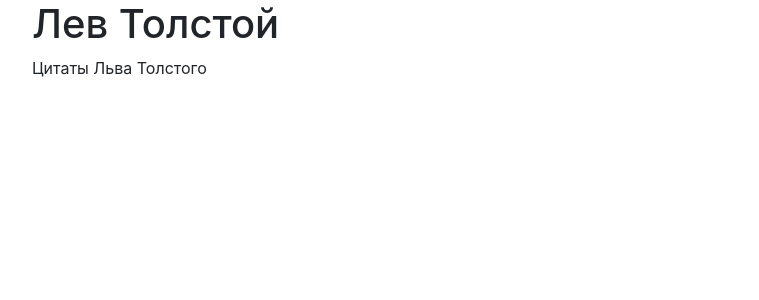
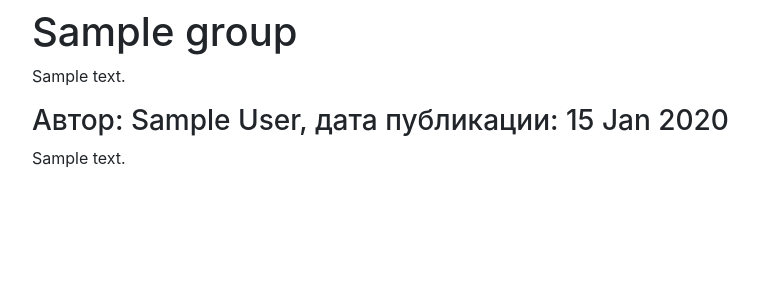
Before and after one commit to EvgeniyBudaev/hw02_community, a Django app: a page that uses yatube/templates/group.html in a window 1280 px wide. Shown: the top 300 px of the page, without its empty margins (53-812 px from the left). Run offline with Django 3.2, Linux system fonts and the light colour scheme; tables that the repository leaves empty hold one stand-in row (values such as "Sample post"); some libraries are stand-ins or nearby versions.

Commit message:
add group

```diff
--- a/my_commands.txt
+++ b/my_commands.txt
@@ -46,6 +46,7 @@ python manage.py migrate
 python manage.py createsuperuser
 
 Сборка всей статики
+python manage.py collectstatic --clear
 python manage.py collectstatic
 
 
--- a/yatube/posts/views.py
+++ b/yatube/posts/views.py
@@ -1,6 +1,7 @@
 from django.shortcuts import render, get_object_or_404
 
 from .models import Post, Group
+
 
 # Create your views here.
 
--- a/yatube/templates/group.html
+++ b/yatube/templates/group.html
@@ -1,14 +1,15 @@
 {% extends "base.html" %}
-{% block title %}Записи сообщества Лeв Толстой | Yatube{% endblock %}
-{% block header %}Лeв Толстой{% endblock %}
+{% block title %}Записи сообщества {{ group.title }} | Yatube{% endblock %}
+{% block header %}<h1>{{ group.title }}</h1>{% endblock %}
+
 {% block content %}
-    <p>Цитаты Льва Толстого</p>
-{#    {% for post in posts %}#}
-{#    <h3>#}
-{#        Автор: {{ post.author.get_full_name }}, Дата публикации: {{ post.pub_date|date:"d M Y" }}#}
-{#    </h3>#}
-{#    <p>{{ post.text|linebreaksbr }}</p>#}
+    <p>{{ group.description }}</p>
+    {% for post in posts %}
+    <h3>
+        Автор: {{ post.author.get_full_name }}, дата публикации: {{ post.pub_date|date:"d M Y" }}
+    </h3>
+    <p>{{ post.text|linebreaksbr }}</p>
 {#    {% if not forloop.last %}<hr>{% endif %}#}
-{#    {% endfor %}#}
+    {% endfor %}
 
 {% endblock %}
```
Also changed, not shown: yatube/posts/migrations/0002_auto_20210420_0451.py (deleted).
